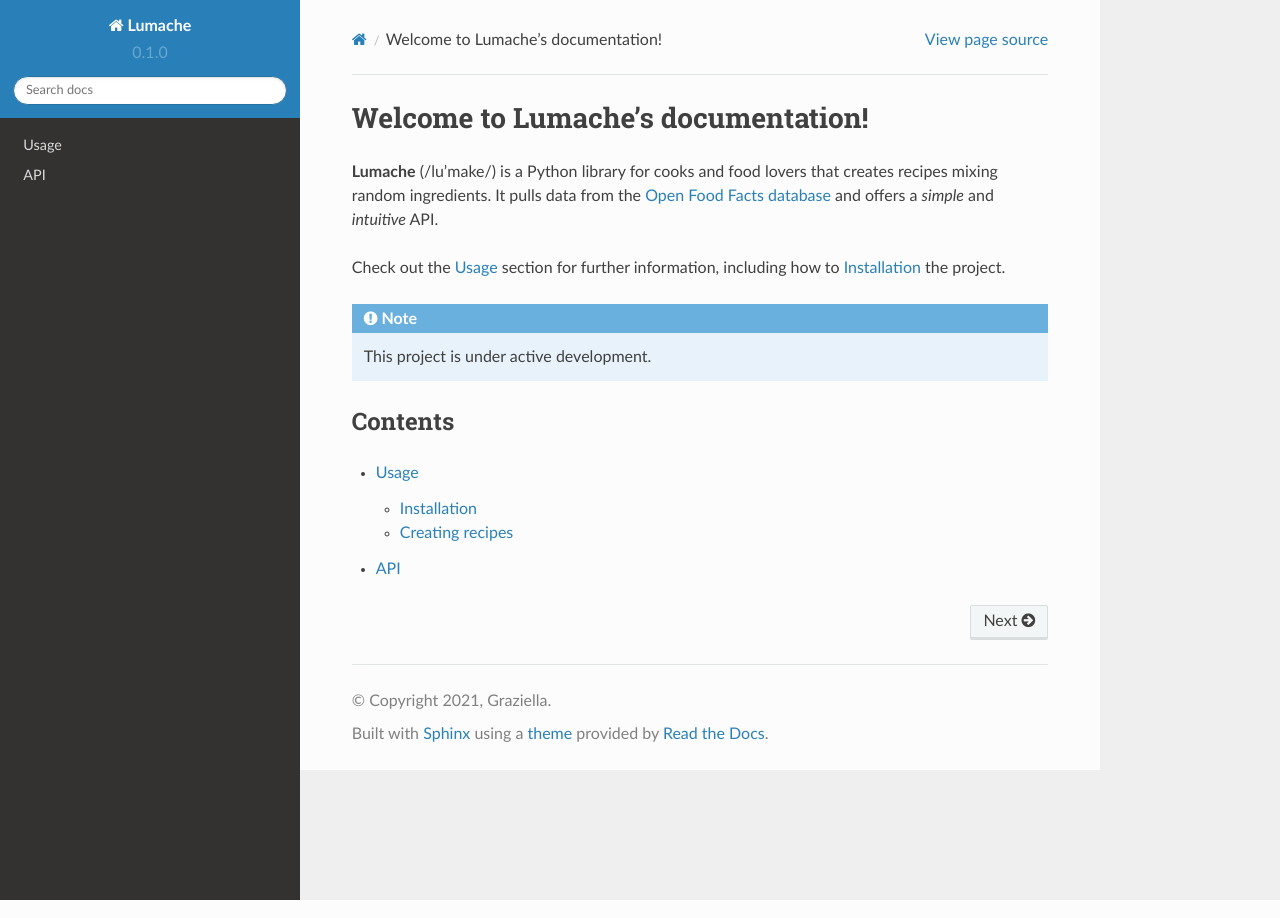
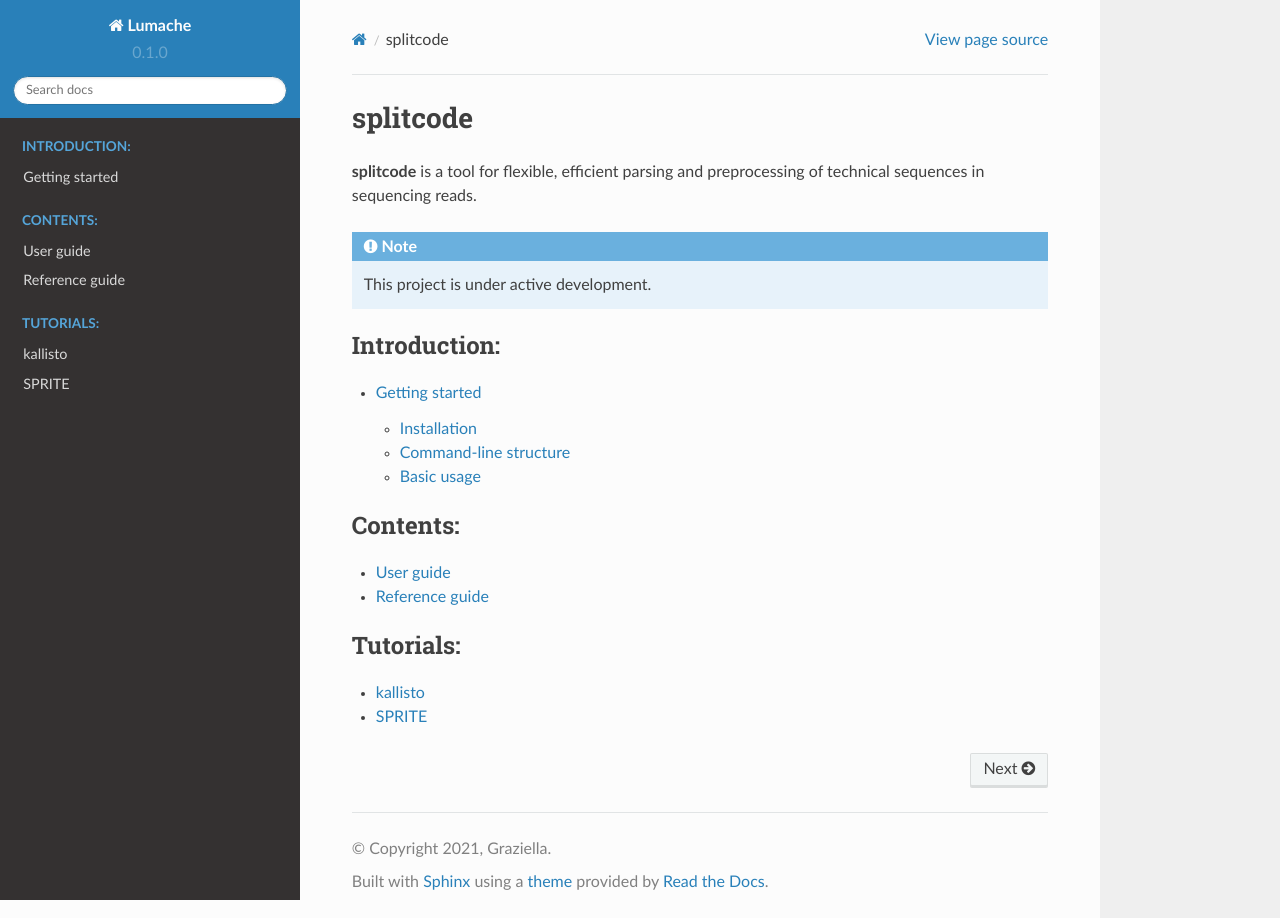
Before and after one commit to pachterlab/splitcode-tutorial, a Sphinx documentation site: the page built from docs/source/index.rst, in a window 1280 px wide. Built offline with Sphinx 7.4.7 and the Read the Docs theme 2.0.0, drawn with Linux system fonts in a browser that asks for light colours.

```diff
--- a/docs/source/usage.rst
+++ b/docs/source/getting_started.rst
@@ -1,20 +1,16 @@
-Usage
-=====
-
-.. _installation:
+Getting started
+===============
 
 Installation
-------------
-
+^^^^^^^^^^^^
 To use Lumache, first install it using pip:
 
 .. code-block:: console
 
    (.venv) $ pip install lumache
 
-Creating recipes
-----------------
-
+Command-line structure
+^^^^^^^^^^^^^^^^^^^^^^
 To retrieve a list of random ingredients,
 you can use the ``lumache.get_random_ingredients()`` function:
 
@@ -31,3 +27,9 @@ For example:
 >>> import lumache
 >>> lumache.get_random_ingredients()
 ['shells', 'gorgonzola', 'parsley']
+
+
+
+Basic usage
+^^^^^^^^^^^
+Hello world
--- a/docs/source/index.rst
+++ b/docs/source/index.rst
@@ -1,22 +1,28 @@
-Welcome to Lumache's documentation!
+splitcode
 ===================================
 
-**Lumache** (/lu'make/) is a Python library for cooks and food lovers
-that creates recipes mixing random ingredients.
-It pulls data from the `Open Food Facts database <https://world.openfoodfacts.org/>`_
-and offers a *simple* and *intuitive* API.
-
-Check out the :doc:`usage` section for further information, including
-how to :ref:`installation` the project.
+**splitcode** is a tool for flexible, efficient parsing and preprocessing of technical sequences in sequencing reads.
 
 .. note::
 
    This project is under active development.
 
-Contents
---------
+.. toctree::
+   :maxdepth: 2
+   :caption: Introduction:
+
+   getting_started
 
 .. toctree::
+   :maxdepth: 1
+   :caption: Contents:
 
-   usage
-   api
+   user_guide
+   reference_guide
+
+.. toctree::
+  :maxdepth: 2
+  :caption: Tutorials:
+
+  kallisto
+  sprite
--- /dev/null
+++ b/docs/source/kallisto.rst
@@ -0,0 +1,4 @@
+kallisto
+========
+
+Hello World
--- /dev/null
+++ b/docs/source/reference_guide.rst
@@ -0,0 +1,4 @@
+Reference guide
+===============
+
+Hello world
--- /dev/null
+++ b/docs/source/sprite.rst
@@ -0,0 +1,4 @@
+SPRITE
+======
+
+Hello world
--- /dev/null
+++ b/docs/source/user_guide.rst
@@ -0,0 +1,4 @@
+User guide
+===============
+
+Hello world
```
